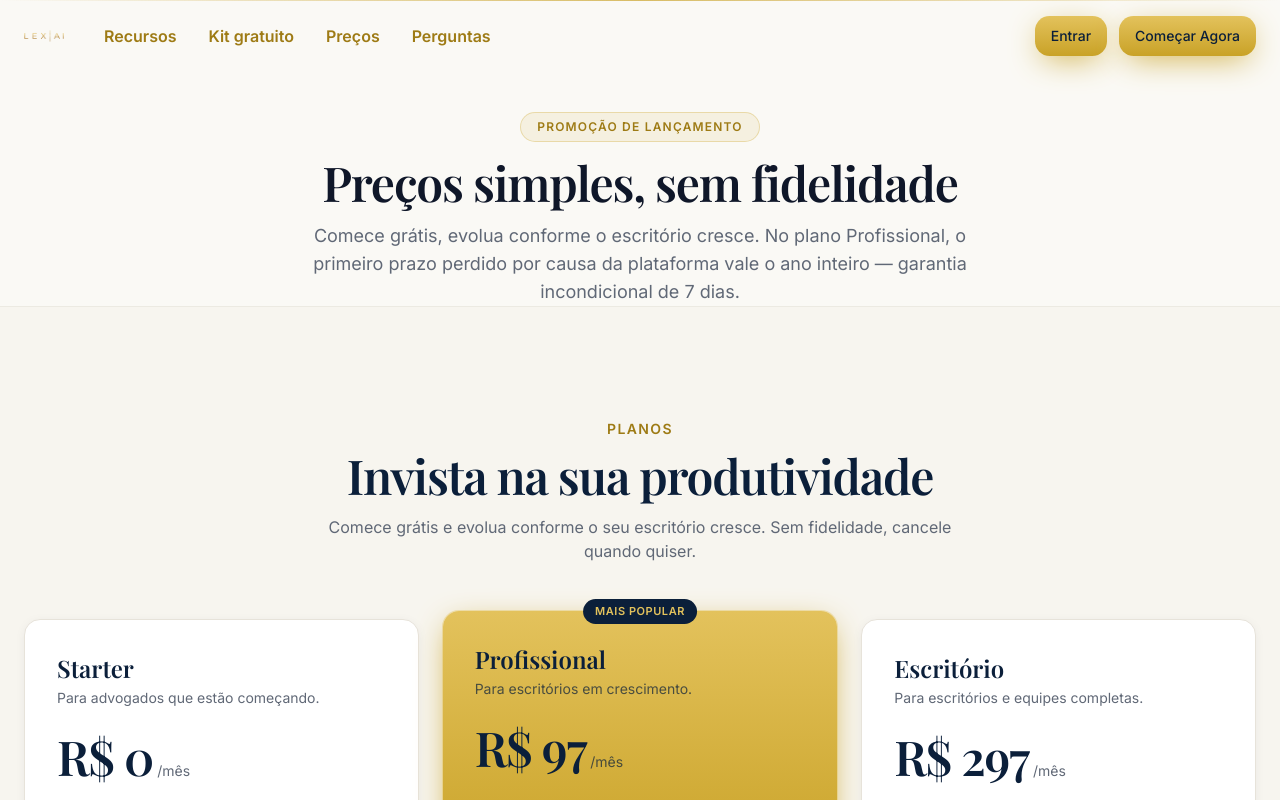
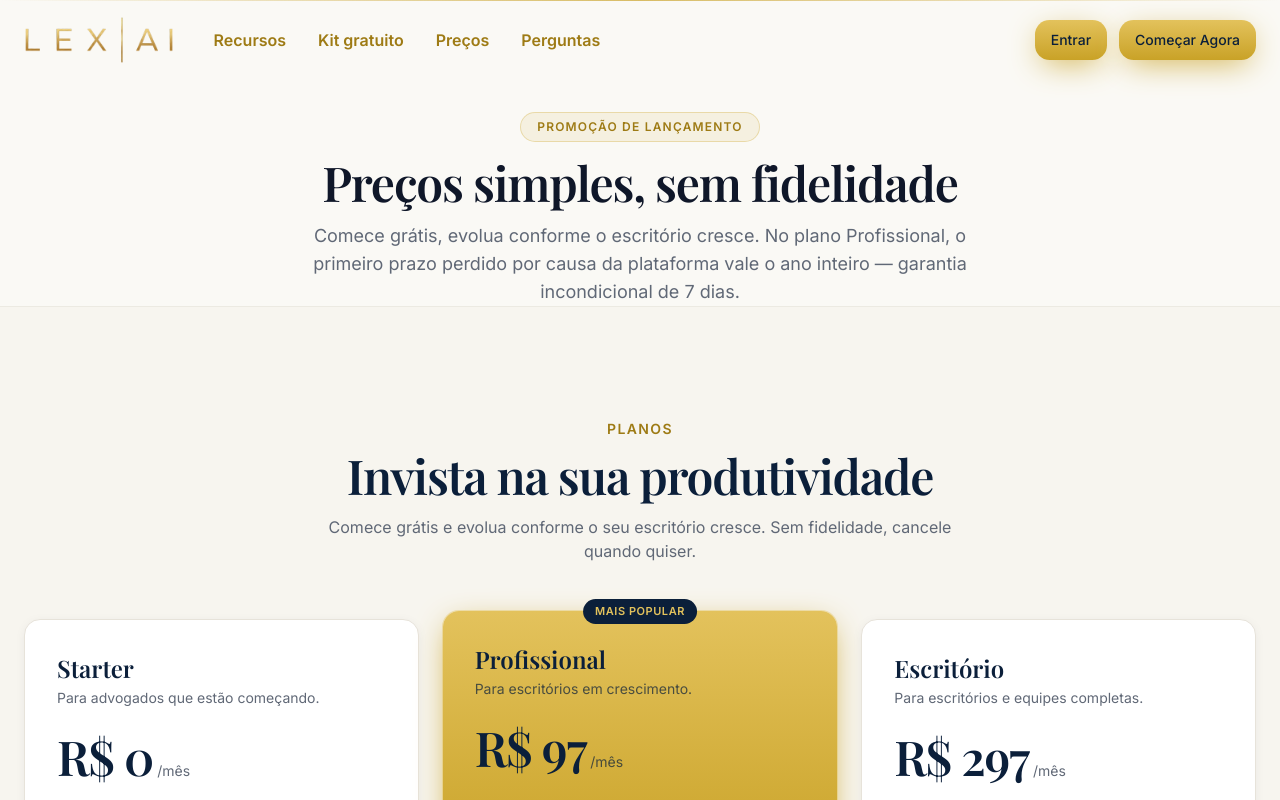
Before and after one commit to BONOVOXDF/lexai, a Next.js app in the folder frontend/: page /precos in a window 1280 px wide. Shown: the top 800 px of the page. Built offline with nearby package versions, Linux system fonts and the light colour scheme.

Commit message:
logo maior: tamanho por altura (48px navbar/sidebar, 56px auth) e wordmark em destaque na sidebar

```diff
--- a/frontend/components/auth/auth-layout.tsx
+++ b/frontend/components/auth/auth-layout.tsx
@@ -29,7 +29,7 @@ export function AuthLayout({
 
         <div className="relative z-10">
           <Link href="/" aria-label="LEX AI">
-            <Logo size="md" />
+            <Logo size="lg" />
           </Link>
           <motion.h2
             initial={{ opacity: 0, y: 24 }}
--- a/frontend/components/dashboard/sidebar.tsx
+++ b/frontend/components/dashboard/sidebar.tsx
@@ -63,11 +63,8 @@ function SidebarContent() {
       <div className="h-px shrink-0 bg-gradient-to-r from-transparent via-gold/60 to-transparent" />
 
       <div className="flex h-16 shrink-0 items-center border-b border-white/10 px-5">
-        <Link href="/dashboard" className="flex items-center gap-2.5">
-          <Logo size="sm" />
-          <span className="font-display text-xl font-semibold tracking-tight">
-            LEX <span className="text-gradient-gold">AI</span>
-          </span>
+        <Link href="/dashboard" className="flex items-center">
+          <Logo size="md" />
         </Link>
       </div>
 
--- a/frontend/components/landing/navbar.tsx
+++ b/frontend/components/landing/navbar.tsx
@@ -41,7 +41,7 @@ export function LandingNavbar() {
       <div className="mx-auto flex max-w-7xl items-center justify-between px-4 sm:px-6">
         <div className="flex items-center gap-10">
           <Link href="/" aria-label="LEX AI">
-            <Logo size="sm" />
+            <Logo size="md" />
           </Link>
           <nav className="hidden items-center gap-8 md:flex">
           {NAV_LINKS.map((link) => (
--- a/frontend/components/logo.tsx
+++ b/frontend/components/logo.tsx
@@ -4,31 +4,27 @@ import { cn } from "@/lib/utils";
 
 interface LogoProps {
   className?: string;
-  iconClassName?: string;
   size?: "sm" | "md" | "lg" | "xl";
 }
 
 const SIZES = {
-  sm: { box: "h-10 w-10", img: "h-10 w-10" },
-  md: { box: "h-14 w-14", img: "h-14 w-14" },
-  lg: { box: "h-56 w-56", img: "h-56 w-56" },
-  xl: { box: "h-64 w-64", img: "h-64 w-64" },
+  sm: "h-9",
+  md: "h-12",
+  lg: "h-14",
+  xl: "h-16",
 } as const;
 
 /** Logotipo da LEX AI (imagem da marca). */
-export function Logo({ className, iconClassName, size = "lg" }: LogoProps) {
-  const s = SIZES[size];
+export function Logo({ className, size = "lg" }: LogoProps) {
+  const h = SIZES[size];
   return (
-    <div className={cn("flex items-center", className)}>
-      <div className={cn("relative flex items-center justify-center overflow-hidden", s.box, iconClassName)}>
-        <Image
-          src="/logo.png"
-          alt="LEX AI"
-          width={96}
-          height={96}
-          className={cn("object-contain", s.img)}
-        />
-      </div>
-    </div>
+    <Image
+      src="/logo.png"
+      alt="LEX AI"
+      width={748}
+      height={240}
+      priority
+      className={cn("w-auto object-contain", h, className)}
+    />
   );
 }
```
